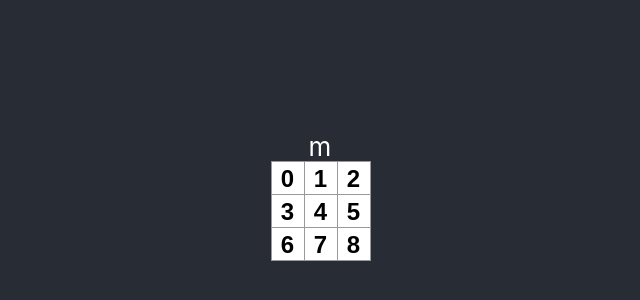
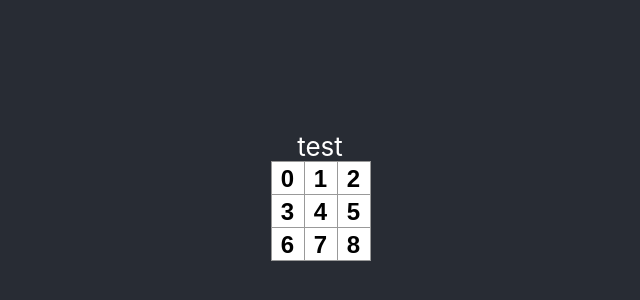
Before and after one commit to TristanSn/projet_Chasse_Taupe, a React (Create React App) app: page / in a window 1280 px wide. Shown: the part 204-504 px from the top of the page, without its empty margins (320-960 px from the left). Built offline with nearby package versions, Linux system fonts and the light colour scheme.

Commit message:
test taupe

```diff
--- a/src/taupe.js
+++ b/src/taupe.js
@@ -22,7 +22,7 @@ class Taupe extends React.Component {
     }
 
     render() {
-        const status = 'm';
+        const status = 'test';
 
         return (
             <div>
```
